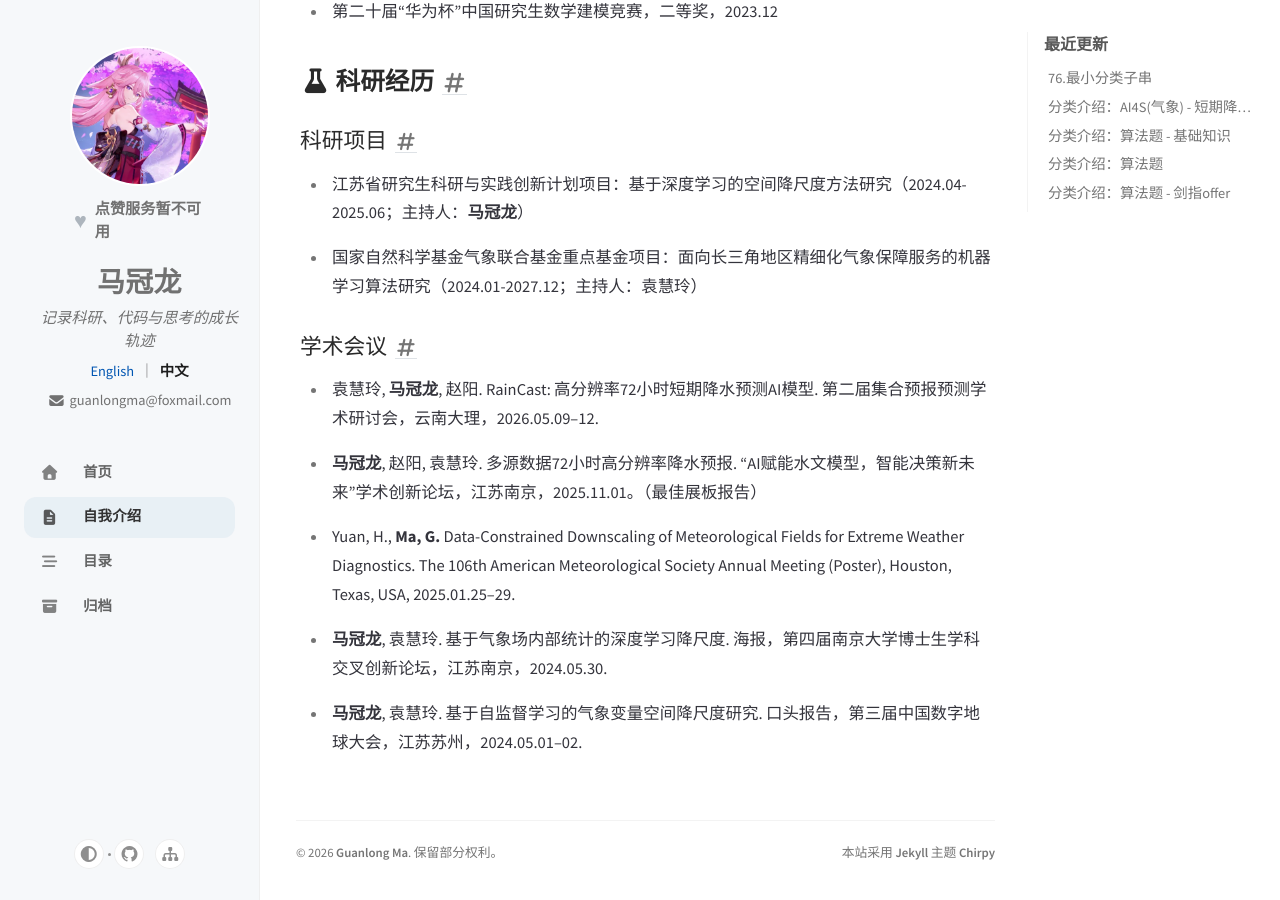
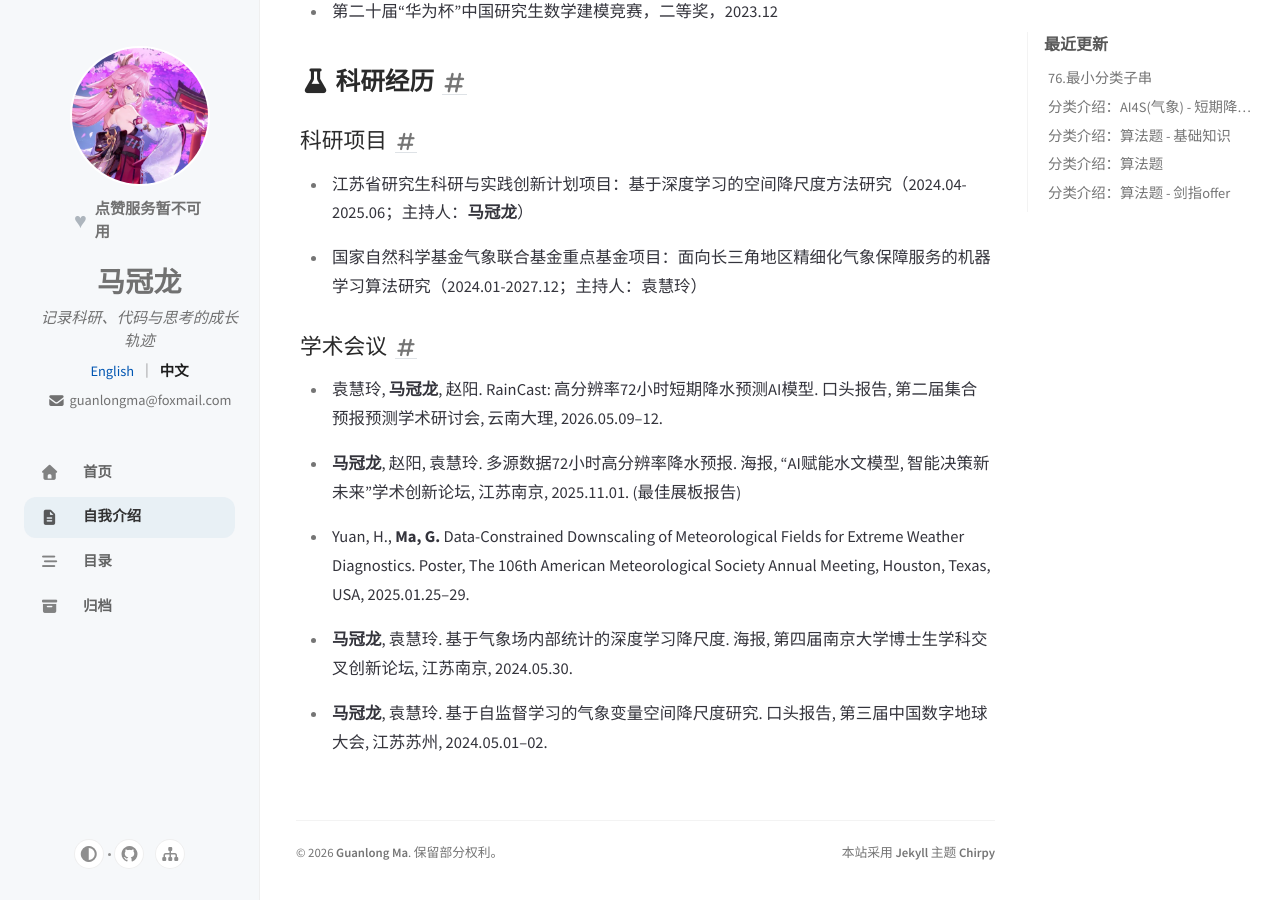
Before and after one commit to mgl666/mgl666.github.io, a Jekyll site: the page built from _tabs/zh-cv.md, in a window 1280 px wide and 900 px high, scrolled down 1290 px. Built offline with Jekyll 4.4.1, drawn with Linux system fonts in a browser that asks for light colours; cached includes are drawn as plain includes; nearby versions of some CDN libraries; comment, search, counter and statistics services are not loaded.

Commit message:
style: adjust zh cv conference punctuation and note placement

```diff
--- a/_tabs/zh-cv.md
+++ b/_tabs/zh-cv.md
@@ -52,12 +52,12 @@ order: 1
 
 ### 学术会议
 
-- 袁慧玲, **马冠龙**, 赵阳. RainCast: 高分辨率72小时短期降水预测AI模型. 第二届集合预报预测学术研讨会，云南大理，2026.05.09–12.
+- 袁慧玲, **马冠龙**, 赵阳. RainCast: 高分辨率72小时短期降水预测AI模型. 口头报告, 第二届集合预报预测学术研讨会, 云南大理, 2026.05.09–12.
 
-- **马冠龙**, 赵阳, 袁慧玲. 多源数据72小时高分辨率降水预报. “AI赋能水文模型，智能决策新未来”学术创新论坛，江苏南京，2025.11.01。（最佳展板报告）
+- **马冠龙**, 赵阳, 袁慧玲. 多源数据72小时高分辨率降水预报. 海报, "AI赋能水文模型, 智能决策新未来"学术创新论坛, 江苏南京, 2025.11.01. (最佳展板报告)
 
-- Yuan, H., **Ma, G.** Data-Constrained Downscaling of Meteorological Fields for Extreme Weather Diagnostics. The 106th American Meteorological Society Annual Meeting (Poster), Houston, Texas, USA, 2025.01.25–29.
+- Yuan, H., **Ma, G.** Data-Constrained Downscaling of Meteorological Fields for Extreme Weather Diagnostics. Poster, The 106th American Meteorological Society Annual Meeting, Houston, Texas, USA, 2025.01.25–29.
 
-- **马冠龙**, 袁慧玲. 基于气象场内部统计的深度学习降尺度. 海报，第四届南京大学博士生学科交叉创新论坛，江苏南京，2024.05.30.
+- **马冠龙**, 袁慧玲. 基于气象场内部统计的深度学习降尺度. 海报, 第四届南京大学博士生学科交叉创新论坛, 江苏南京, 2024.05.30.
 
-- **马冠龙**, 袁慧玲. 基于自监督学习的气象变量空间降尺度研究. 口头报告，第三届中国数字地球大会，江苏苏州，2024.05.01–02.
+- **马冠龙**, 袁慧玲. 基于自监督学习的气象变量空间降尺度研究. 口头报告, 第三届中国数字地球大会, 江苏苏州, 2024.05.01–02.
```
